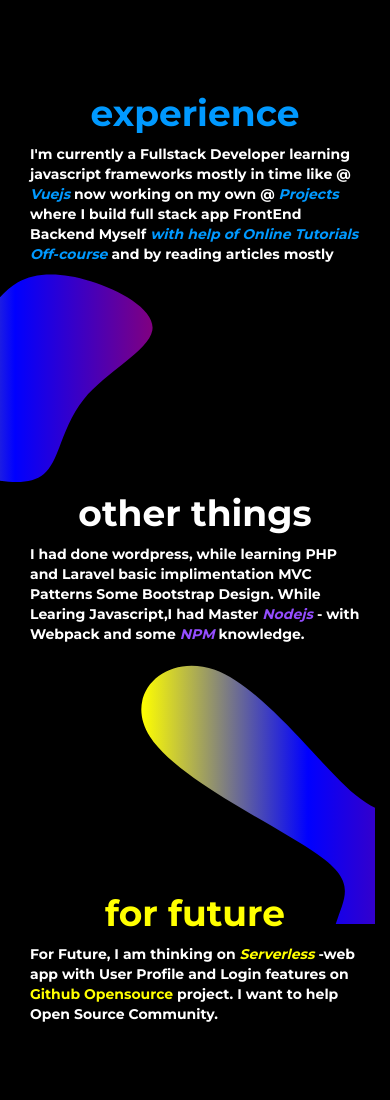
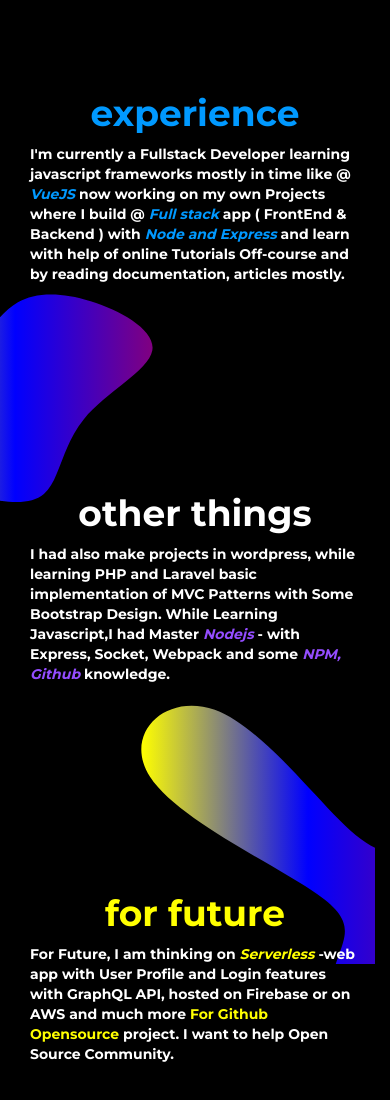
Before and after one commit to cds/cds.github.io, a plain HTML site: page index.html in a window 390 px wide. Shown: the part 826-1926 px from the top of the page. Drawn offline with nearby package versions, Linux system fonts and the light colour scheme.

Commit message:
some changes

```diff
--- a/index.html
+++ b/index.html
@@ -19,29 +19,33 @@
         text-align: center;
         text-decoration: none;
     }
-    .fa-twitter{
-        color: white;
-        size: 20px;
-    }
-    .fa-linkedin{
-        color: white;
-        size: 20px;
-    }
-    .fa-instagram{
-        color: white;
-        size: 20px;
-    }
-    .fa-github{
+
+    .fa-twitter {
         color: white;
         size: 20px;
     }
 
-    .fa-medium{
+    .fa-linkedin {
         color: white;
         size: 20px;
     }
 
-    .fa-google{
+    .fa-instagram {
+        color: white;
+        size: 20px;
+    }
+
+    .fa-github {
+        color: white;
+        size: 20px;
+    }
+
+    .fa-medium {
+        color: white;
+        size: 20px;
+    }
+
+    .fa-google {
         color: white;
         size: 20px;
     }
@@ -52,9 +56,10 @@
 <div class="main" id="about">
     <div class="center">
         <div class="centerDiv">
-            <h1>hi! my name is Chandrakant.</h1>
-            <h3>i'm Developer, i love <a href = "https://github.com/cds" style="color:yellow">code</a>,
-                <a href = "https://music.apple.com/us/playlist/developer-beat/pl.u-2aoq8ZYSGb5zlBg" style="color:#944DFF">music</a>, Design, and
+            <h1>Hi! my name is Chandrakant.</h1>
+            <h3>i'm Developer, i love <a href="https://github.com/cds" style="color:yellow">code</a>,
+                <a href="https://music.apple.com/us/playlist/developer-beat/pl.u-2aoq8ZYSGb5zlBg" style="color:#944DFF">music</a>,
+                <a href="https://cds.bss.design/" style="color:Blue">Design</a>, and
                 learning new things. feel free to scroll through & huh!
             </h3>
         </div>
@@ -66,16 +71,17 @@
             <path d="M156.4,339.5c31.8-2.5,59.4-26.8,80.2-48.5c28.3-29.5,40.5-47,56.1-85.1c14-34.3,20.7-75.6,2.3-111  c-18.1-34.8-55.7-58-90.4-72.3c-11.7-4.8-24.1-8.8-36.8-11.5l-0.9-0.9l-0.6,0.6c-27.7-5.8-56.6-6-82.4,3c-38.8,13.6-64,48.8-66.8,90.3c-3,43.9,17.8,88.3,33.7,128.8c5.3,13.5,10.4,27.1,14.9,40.9C77.5,309.9,111,343,156.4,339.5z"/>
         <linearGradient id="gradient-horizontal"> -->
         <svg viewBox="0 0 200 200" xmlns="http://www.w3.org/2000/svg">
-            <path d="M40.3,-54.4C51.7,-47.1,60.2,-34.7,63.7,-21.3C67.3,-7.9,65.9,6.5,63.5,22.7C61.1,38.9,57.7,56.8,46.9,68.1C36.2,79.4,18.1,84.1,1,82.6C-16,81.2,-32,73.7,-42.7,62.4C-53.4,51,-58.7,35.9,-66.3,19.8C-73.8,3.8,-83.6,-13.3,-81.9,-29C-80.1,-44.7,-66.7,-59.1,-51.1,-65C-35.6,-71,-17.8,-68.5,-1.7,-66.2C14.4,-63.9,28.8,-61.7,40.3,-54.4Z" transform="translate(100 100)" />
+            <path d="M40.3,-54.4C51.7,-47.1,60.2,-34.7,63.7,-21.3C67.3,-7.9,65.9,6.5,63.5,22.7C61.1,38.9,57.7,56.8,46.9,68.1C36.2,79.4,18.1,84.1,1,82.6C-16,81.2,-32,73.7,-42.7,62.4C-53.4,51,-58.7,35.9,-66.3,19.8C-73.8,3.8,-83.6,-13.3,-81.9,-29C-80.1,-44.7,-66.7,-59.1,-51.1,-65C-35.6,-71,-17.8,-68.5,-1.7,-66.2C14.4,-63.9,28.8,-61.7,40.3,-54.4Z"
+                  transform="translate(100 100)"/>
             <linearGradient id="gradient-horizontal">
-                <stop offset="0%" stop-color="var(--color-stop-1)" />
-                <stop offset="50%" stop-color="var(--color-stop-2)" />
-                <stop offset="100%" stop-color="var(--color-stop-3)" />
+                <stop offset="0%" stop-color="var(--color-stop-1)"/>
+                <stop offset="50%" stop-color="var(--color-stop-2)"/>
+                <stop offset="100%" stop-color="var(--color-stop-3)"/>
             </linearGradient>
             <linearGradient id="gradient-vertical" x2="0" y2="1">
-                <stop offset="0%" stop-color="var(--color-stop-1)" />
-                <stop offset="50%" stop-color="var(--color-stop-2)" />
-                <stop offset="100%" stop-color="var(--color-stop-3)" />
+                <stop offset="0%" stop-color="var(--color-stop-1)"/>
+                <stop offset="50%" stop-color="var(--color-stop-2)"/>
+                <stop offset="100%" stop-color="var(--color-stop-3)"/>
             </linearGradient>
         </svg>
     </div>
@@ -86,13 +92,19 @@
         <div class="text-center">
             <h1 class="col-md-6 my-auto" style="color:#0099FF">experience</h1>
         </div>
-        <p class = "col-md-6 my-auto" style="color:white"> I'm currently a Fullstack Developer learning javascript frameworks mostly in time like @ <i style="color:#0099FF">Vuejs</i>
-            now working on my own @ <i style="color:#0099FF">Projects</i>
-            where I build full stack app FrontEnd Backend Myself <i style="color:#0099FF">with help of Online Tutorials Off-course</i> and  by reading articles mostly</p>
+        <p class="col-md-6 my-auto" style="color:white"> I'm currently a Fullstack Developer learning javascript
+            frameworks mostly in time like @<i style="color:#0099FF"> VueJS </i> now working on my own Projects where I build @<i style="color:#0099FF"> Full stack  </i> app ( FrontEnd & Backend )
+            with <i style="color:#0099FF"> Node and Express </i> and learn with help of online Tutorials Off-course and by reading
+            documentation, articles mostly.
+
+        </p>
+
     </div>
     <div class="blobOne">
         <svg viewBox="95 55 200 200" xmlns="http://www.w3.org/2000/svg">
-            <path d="M41.5,-41.3C57,-36.5,75,-26.4,73.1,-16C71.2,-5.6,49.4,5.2,38,19.2C26.6,33.2,25.7,50.5,17.5,57.6C9.4,64.6,-5.9,61.4,-22.8,57.5C-39.8,53.6,-58.4,49,-65,37.6C-71.5,26.1,-66,7.7,-55.5,-2.5C-45,-12.6,-29.4,-14.6,-19.3,-20.4C-9.3,-26.2,-4.6,-35.8,4.2,-40.8C13,-45.8,26,-46.2,41.5,-41.3Z" transform="translate(100 100)" />             </svg>
+            <path d="M41.5,-41.3C57,-36.5,75,-26.4,73.1,-16C71.2,-5.6,49.4,5.2,38,19.2C26.6,33.2,25.7,50.5,17.5,57.6C9.4,64.6,-5.9,61.4,-22.8,57.5C-39.8,53.6,-58.4,49,-65,37.6C-71.5,26.1,-66,7.7,-55.5,-2.5C-45,-12.6,-29.4,-14.6,-19.3,-20.4C-9.3,-26.2,-4.6,-35.8,4.2,-40.8C13,-45.8,26,-46.2,41.5,-41.3Z"
+                  transform="translate(100 100)"/>
+        </svg>
     </div>
 </div>
 
@@ -101,13 +113,16 @@
         <div class="text-center">
             <h1 class="col-md-6 my-auto" style="color:white">other things</h1>
         </div>
-        <p class = "col-md-6 my-auto"  style="color:white" > I had done wordpress, while learning PHP and Laravel basic implimentation MVC Patterns
-            Some Bootstrap Design. While Learing Javascript,I had Master <i style="color:#944DFF">Nodejs</i> - with Webpack and some <i style="color:#944DFF">NPM</i> knowledge.
+        <p class="col-md-6 my-auto" style="color:white"> I had also make projects in wordpress, while learning PHP and Laravel basic
+            implementation of MVC Patterns with
+            Some Bootstrap Design. While Learning Javascript,I had Master <i style="color:#944DFF">Nodejs</i> - with Express, Socket,
+            Webpack and some <i style="color:#944DFF">NPM, Github</i> knowledge.
         </p>
 
         <div class="blobTwo">
             <svg viewBox="0 40 100 75" xmlns="http://www.w3.org/2000/svg">
-                <path d="M11.7,-17.1C14,-16.8,13.8,-11.5,11.6,-7.8C9.3,-4.1,5,-2,8.6,4C12.1,10.1,23.4,20.1,26.7,31.6C29.9,43.2,25.2,56.3,16.7,60.3C8.3,64.3,-3.8,59.1,-9.3,49.4C-14.9,39.8,-14,25.6,-11.4,16.6C-8.8,7.6,-4.4,3.8,-15.9,-4.3C-27.4,-12.5,-54.7,-25,-62.5,-37C-70.2,-49,-58.2,-60.5,-44.5,-55.6C-30.9,-50.6,-15.4,-29.2,-5.4,-20.8C4.7,-12.5,9.5,-17.3,11.7,-17.1Z" transform="translate(100 100)" />
+                <path d="M11.7,-17.1C14,-16.8,13.8,-11.5,11.6,-7.8C9.3,-4.1,5,-2,8.6,4C12.1,10.1,23.4,20.1,26.7,31.6C29.9,43.2,25.2,56.3,16.7,60.3C8.3,64.3,-3.8,59.1,-9.3,49.4C-14.9,39.8,-14,25.6,-11.4,16.6C-8.8,7.6,-4.4,3.8,-15.9,-4.3C-27.4,-12.5,-54.7,-25,-62.5,-37C-70.2,-49,-58.2,-60.5,-44.5,-55.6C-30.9,-50.6,-15.4,-29.2,-5.4,-20.8C4.7,-12.5,9.5,-17.3,11.7,-17.1Z"
+                      transform="translate(100 100)"/>
             </svg>
         </div>
     </div>
@@ -119,8 +134,12 @@
         <div class="text-center">
             <h1 class="col-md-6 my-auto" style="color:yellow">for future</h1>
         </div>
-        <p class = "col-md-6 my-auto" style="color:white">For Future, I am thinking on <i style="color:yellow"> Serverless</i> -web app
-            with User Profile and  Login features on  <a style="color:yellow" href=https://github.com/cds> Github Opensource </a> project.
+        <p class="col-md-6 my-auto" style="color:white">For Future, I am thinking on <i style="color:yellow">
+            Serverless</i> -web app
+            with User Profile and Login features with GraphQL API, hosted on Firebase or on AWS and much more <a
+                    style="color:yellow"
+                    href=https://github.com/cds>
+                For Github Opensource </a> project.
 
             I want to help Open Source Community.
 
@@ -133,7 +152,8 @@
         <div class="text-center">
             <h1 class="col-md-6 my-auto" style="color:#944DFF">let's connect here</h1>
         </div>
-        <p class = "col-md-6 my-auto" style="color:white"> I can't wait to learn even more :) Feel free to reach out to me I am Here! </p>
+        <p class="col-md-6 my-auto" style="color:white"> I can't wait to learn even more :) Feel free to reach out to me
+            I am Here! </p>
         <!-- add icons with social media links -->
         <a href="https://twitter.com/c_sangale" class="fa fa-twitter"></a>
         <a href="https://www.linkedin.com/in/chandrakantsangale" class="fa fa-linkedin"></a>
```
